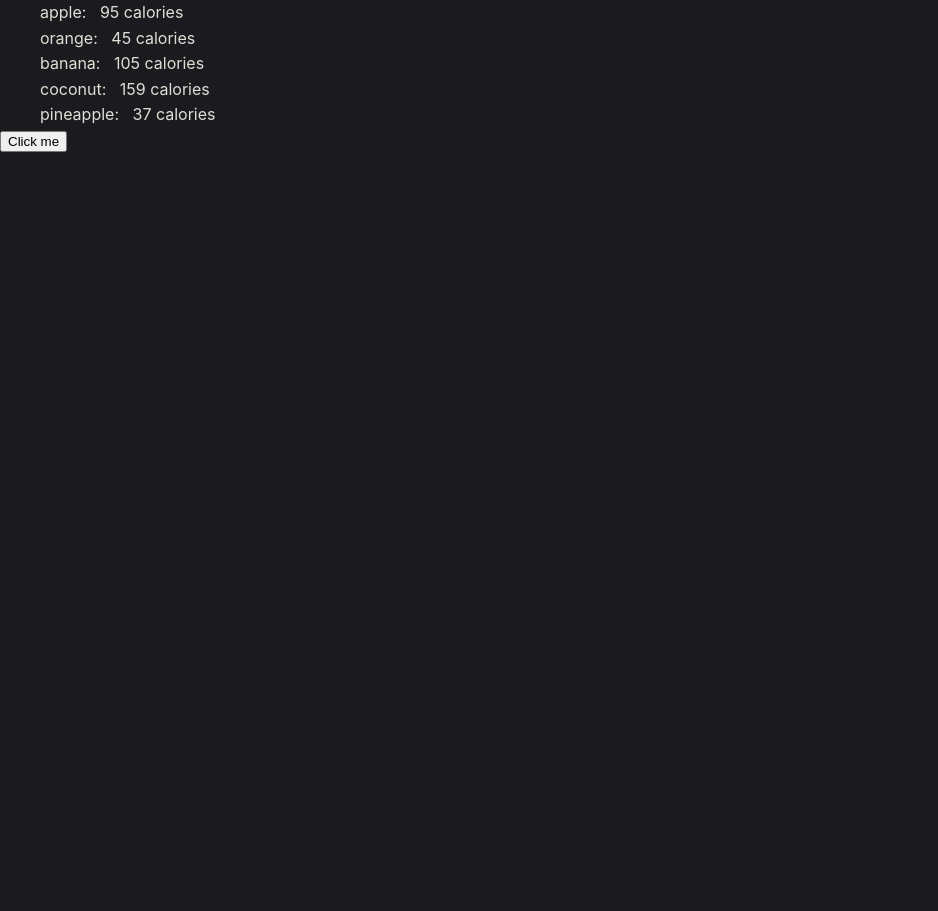
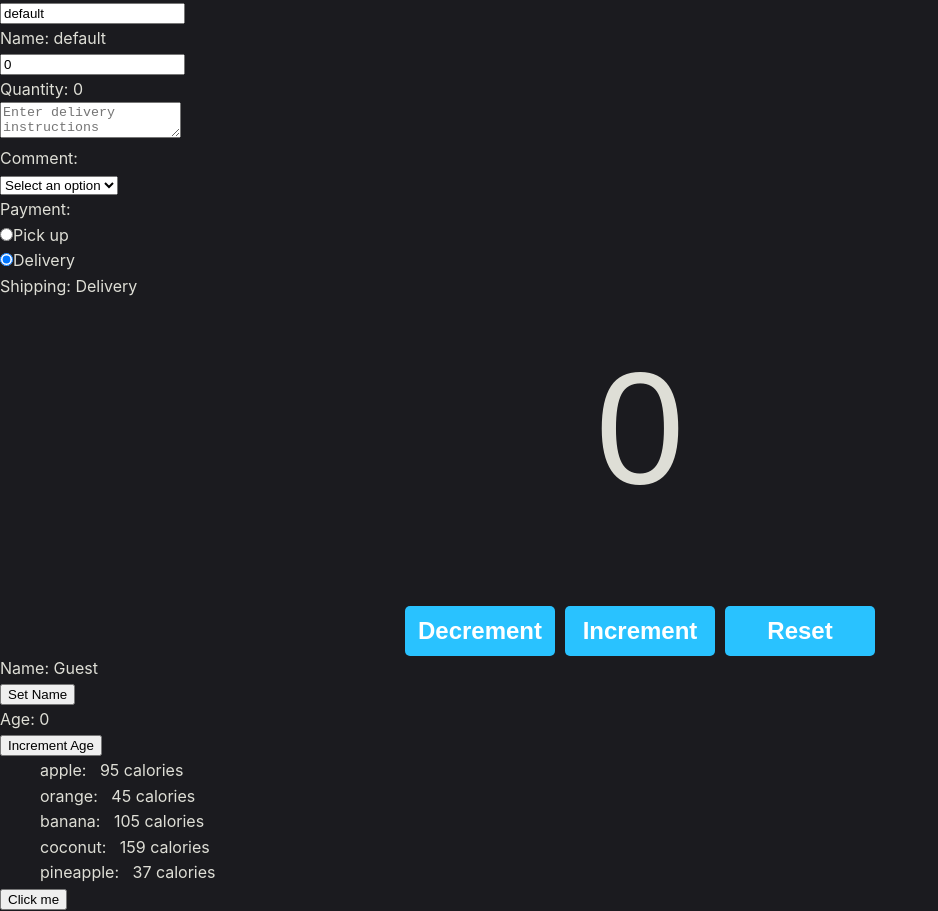
Before and after one commit to MarkusMachel/mockify-e, a React (Vite) app in the folder src/renderer/: page / in a window 1280 px wide. Shown: the whole page, without its empty margins (0-938 px from the left). Before the commit the page ends 800 px from the top, so only its background shows below. Built offline with nearby package versions, Linux system fonts and the light colour scheme.

Commit message:
a lot of react hooks

```diff
--- a/src/renderer/src/App.jsx
+++ b/src/renderer/src/App.jsx
@@ -8,6 +8,17 @@
 
 import List from './List'
 import Button from './Button'
+import MyHookComp from './MyHookComp'
+import Counter from './Counter'
+import OnEventChange from './OnEventChange'
+
+// React hook = Special function that allows functional components
+// to use React features withou writing class components (React v16.8)
+// (useState, useEffect, useContext, useReducer, useCallback, and more...)
+
+// useState() = A React hook that allows the creation of a stateful variable
+// AND a setter function to update its value in the Virtual DOM.
+// [name, setName]
 
 function App() {
   const fruits = [
@@ -20,6 +31,9 @@ function App() {
 
   return (
     <>
+      <OnEventChange />
+      <Counter />
+      <MyHookComp />
       <List items={fruits} category="Fruits" />
       <Button />
       {/* <Card />
--- a/src/renderer/src/Button.jsx
+++ b/src/renderer/src/Button.jsx
@@ -1,9 +1,7 @@
 function Button() {
-  //const handleClick = () => console.log('OUCH')
+  const handleClick = (e) => console.log(e)
 
-  const handleClick2 = (name) => console.log(`${name} stop clicking me`)
-
-  return <button onClick={() => handleClick2('Bro')}>Click me</button>
+  return <button onClick={(e) => handleClick(e)}>Click me</button>
 }
 
 export default Button
--- /dev/null
+++ b/src/renderer/src/Counter.jsx
@@ -0,0 +1,34 @@
+import { useState } from 'react'
+
+function Counter() {
+  const [count, setCount] = useState(0)
+
+  const increment = () => {
+    setCount(count + 1)
+  }
+
+  const decrement = () => {
+    setCount(count - 1)
+  }
+
+  const reset = () => {
+    setCount(0)
+  }
+
+  return (
+    <div className="counter-container">
+      <p className="count-display">{count}</p>
+      <button className="counter-button" onClick={decrement}>
+        Decrement
+      </button>
+      <button className="counter-button" onClick={increment}>
+        Increment
+      </button>
+      <button className="counter-button" onClick={reset}>
+        Reset
+      </button>
+    </div>
+  )
+}
+
+export default Counter
--- /dev/null
+++ b/src/renderer/src/MyHookComp.jsx
@@ -0,0 +1,25 @@
+import { useState } from 'react'
+
+function MyHookComp() {
+  const [name, setName] = useState('Guest')
+  const [age, setAge] = useState(0)
+
+  const updateName = () => {
+    setName('spongeboob')
+  }
+
+  const incrementAge = () => {
+    setAge(age + 1)
+  }
+
+  return (
+    <div>
+      <p>Name: {name}</p>
+      <button onClick={updateName}>Set Name</button>
+      <p>Age: {age}</p>
+      <button onClick={incrementAge}>Increment Age</button>
+    </div>
+  )
+}
+
+export default MyHookComp
--- /dev/null
+++ b/src/renderer/src/OnEventChange.jsx
@@ -0,0 +1,77 @@
+import { useState } from 'react'
+
+function OnEventChange() {
+  const [name, setName] = useState('default')
+  const [quantity, setQuantity] = useState(0)
+  const [comment, setComment] = useState()
+  const [payment, setPayment] = useState('')
+  const [shipping, setShipping] = useState('Delivery')
+
+  function handleNameChange(event) {
+    setName(event.target.value)
+  }
+
+  function handleQuantityChange(event) {
+    setQuantity(event.target.value)
+  }
+
+  function handleCommentChange(event) {
+    setComment(event.target.value)
+  }
+
+  function handlePaymentChange(event) {
+    setPayment(event.target.value)
+  }
+
+  function handleShippingChange(event) {
+    setShipping(event.target.value)
+  }
+
+  return (
+    <div>
+      <input value={name} onChange={handleNameChange}></input>
+      <p>Name: {name}</p>
+
+      <input value={quantity} onChange={handleQuantityChange} type="number"></input>
+      <p>Quantity: {quantity}</p>
+
+      <textarea
+        value={comment}
+        onChange={handleCommentChange}
+        placeholder="Enter delivery instructions"
+      />
+      <p>Comment: {comment}</p>
+
+      <select value={payment} onChange={handlePaymentChange}>
+        <option value="">Select an option</option>
+        <option value="Visa">Visa</option>
+        <option value="Mastercard">Mastercard</option>
+        <option value="Giftcard">Giftcard</option>
+      </select>
+      <p>Payment: {payment}</p>
+
+      <label>
+        <input
+          type="radio"
+          value="Pick Up"
+          checked={shipping === 'Pick Up'}
+          onChange={handleShippingChange}
+        />
+        Pick up
+      </label>
+      <br />
+      <label>
+        <input
+          type="radio"
+          value="Delivery"
+          checked={shipping === 'Delivery'}
+          onChange={handleShippingChange}
+        />
+        Delivery
+      </label>
+      <p>Shipping: {shipping}</p>
+    </div>
+  )
+}
+
+export default OnEventChange
--- a/src/renderer/src/assets/main.css
+++ b/src/renderer/src/assets/main.css
@@ -10,3 +10,31 @@
   max-width: 250px;
   display: inline-block;
 }
+
+.counter-container {
+  text-align: center;
+  font-family: Arial, Helvetica, sans-serif;
+}
+
+.count-display {
+  font-size: 10em;
+  margin-top: 0;
+  margin-bottom: 50px;
+}
+
+.counter-button {
+  width: 150px;
+  height: 50px;
+  font-size: 1.5em;
+  font-weight: bold;
+  margin: 0px 5px;
+  background-color: hsl(197, 100%, 58%);
+  color: white;
+  border: none;
+  border-radius: 5px;
+  cursor: pointer;
+}
+
+.counter-button:hover{
+  background-color: hsl(197, 100%, 48%);
+}
```
